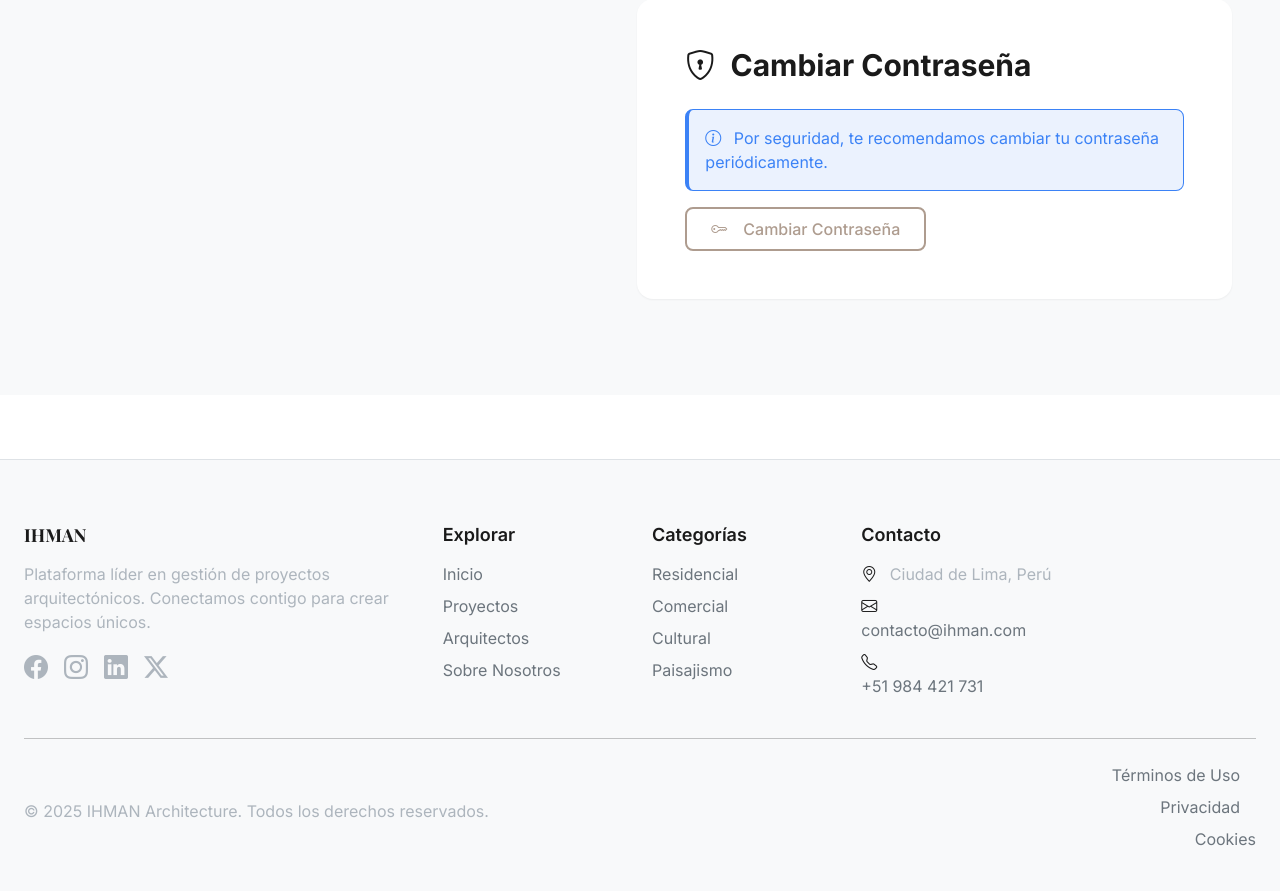
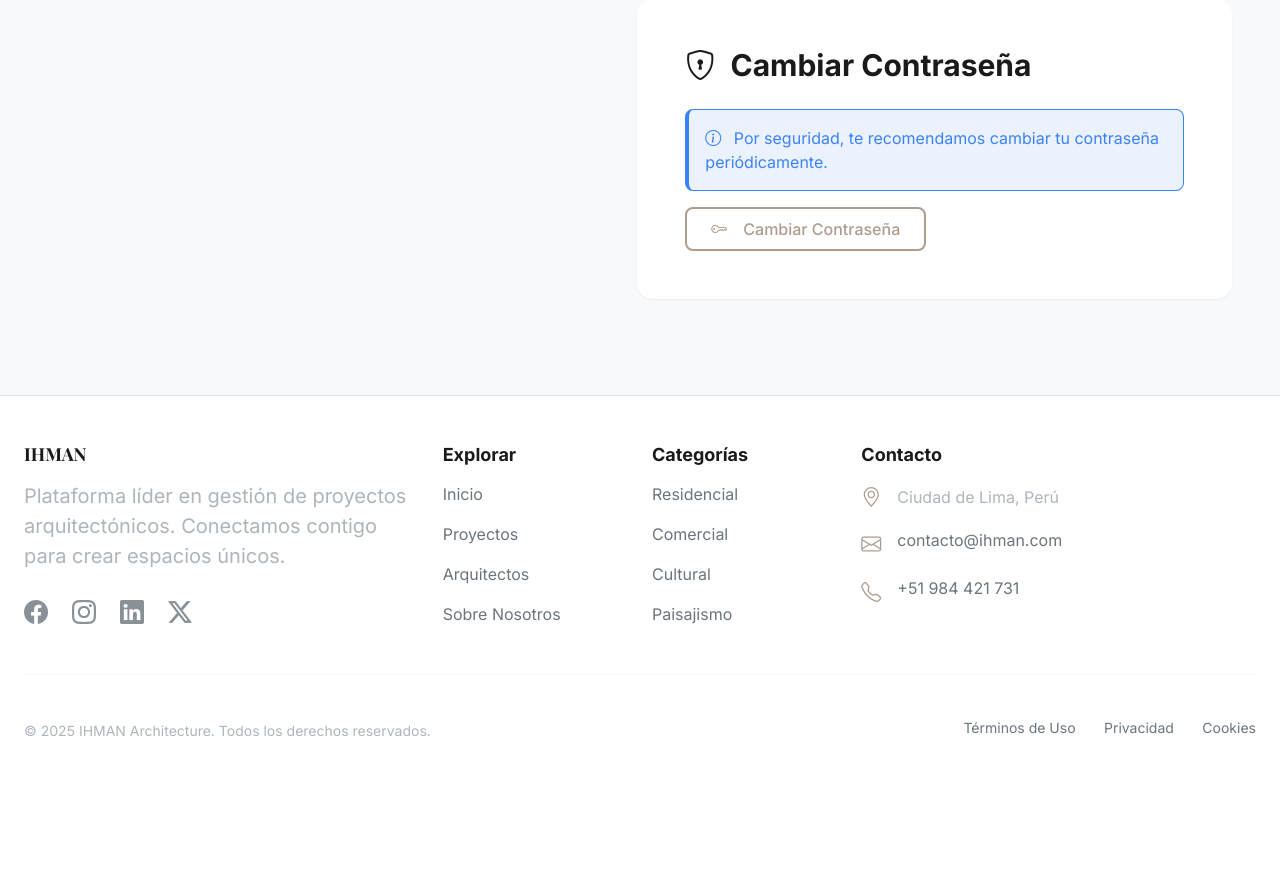
Before and after one commit to Khaus-Drako/Vulcano, a Django app: page /perfil/ in a window 1280 px wide. Shown: the part 1095-1986 px from the top of the page. After the commit the page ends 1831 px from the top, so only its background shows below. Run offline with Django 5.2, Linux system fonts and the light colour scheme; the visitor is signed in with stand-in values (Sample User, id 1); data that the repository does not hold is empty.

Commit message:
Actualización del proyecto

```diff
--- /dev/null
+++ b/vulcano/static/css/footer.css
@@ -0,0 +1,96 @@
+/* ========== FOOTER STYLES ========== */
+.footer-vulcano {
+    background-color: var(--bg-primary);
+    border-top: 1px solid var(--border-color);
+    color: var(--text-secondary);
+    position: relative;
+}
+
+.footer-title {
+    color: var(--text-primary);
+    margin-bottom: var(--spacing-lg);
+    position: relative;
+}
+
+.footer-nav li {
+    transition: transform var(--transition-fast);
+}
+
+.footer-nav li:hover {
+    transform: translateX(5px);
+}
+
+.footer-link {
+    color: var(--text-secondary);
+    text-decoration: none;
+    transition: all var(--transition-fast);
+    display: inline-block;
+    position: relative;
+}
+
+.footer-link:hover {
+    color: var(--color-primary);
+}
+
+.footer-link::after {
+    content: '';
+    position: absolute;
+    width: 0;
+    height: 1px;
+    bottom: -2px;
+    left: 0;
+    background-color: var(--color-primary);
+    transition: width var(--transition-fast);
+}
+
+.footer-link:hover::after {
+    width: 100%;
+}
+
+.social-link {
+    color: var(--text-secondary);
+    transition: all var(--transition-fast);
+    opacity: 0.8;
+}
+
+.social-link:hover {
+    color: var(--color-primary);
+    opacity: 1;
+    transform: translateY(-3px);
+}
+
+.contact-info li {
+    transition: transform var(--transition-fast);
+}
+
+.contact-info li:hover {
+    transform: translateX(5px);
+}
+
+.contact-info i {
+    color: var(--color-primary);
+}
+
+/* Footer Bottom */
+.footer-vulcano hr {
+    border-color: var(--border-color);
+}
+
+.footer-vulcano .small {
+    font-size: 0.875rem;
+}
+
+/* Responsive adjustments */
+@media (max-width: 768px) {
+    .footer-vulcano {
+        text-align: center;
+    }
+
+    .contact-info li {
+        justify-content: center;
+    }
+
+    .social-links {
+        justify-content: center;
+    }
+}
--- a/vulcano/templates/base.html
+++ b/vulcano/templates/base.html
@@ -52,6 +52,7 @@
     <link rel="stylesheet" href="{% static 'css/dashboard_layout.css' %}">
     <link rel="stylesheet" href="{% static 'css/dashboard.css' %}">
     <link rel="stylesheet" href="{% static 'css/projects.css' %}">
+    <link rel="stylesheet" href="{% static 'css/footer.css' %}">
 
     {% block extra_css %}{% endblock %}
 
@@ -135,82 +136,87 @@
 
     <!-- Footer -->
     {% block footer %}
-    <footer class="footer-vulcano">
+    <footer class="footer-vulcano py-5 mt-auto">
         <div class="container-fluid container-custom">
-            <div class="row">
+            <div class="row g-4">
+                <!-- Columna de Marca -->
                 <div class="col-lg-4 mb-4 mb-lg-0">
-                    <h3 class="footer-title" style="font-family: var(--font-serif);">IHMAN</h3>
-                    <p class="text-muted">
+                    <h3 class="footer-title display-6 mb-3" style="font-family: var(--font-serif);">IHMAN</h3>
+                    <p class="text-muted lead mb-4">
                         Plataforma líder en gestión de proyectos arquitectónicos.
                         Conectamos contigo para crear espacios únicos.
                     </p>
-                    <div class="d-flex gap-3 mt-3">
-                        <a href="#" class="text-muted" aria-label="Facebook">
+                    <div class="d-flex gap-4 mt-3">
+                        <a href="#" class="social-link" aria-label="Facebook">
                             <i class="bi bi-facebook fs-4"></i>
                         </a>
-                        <a href="#" class="text-muted" aria-label="Instagram">
+                        <a href="#" class="social-link" aria-label="Instagram">
                             <i class="bi bi-instagram fs-4"></i>
                         </a>
-                        <a href="#" class="text-muted" aria-label="LinkedIn">
+                        <a href="#" class="social-link" aria-label="LinkedIn">
                             <i class="bi bi-linkedin fs-4"></i>
                         </a>
-                        <a href="#" class="text-muted" aria-label="Twitter">
+                        <a href="#" class="social-link" aria-label="Twitter">
                             <i class="bi bi-twitter-x fs-4"></i>
                         </a>
                     </div>
                 </div>
 
+                <!-- Columna de Navegación -->
                 <div class="col-lg-2 col-md-6 mb-4 mb-lg-0">
-                    <h5 class="footer-title">Explorar</h5>
-                    <ul class="list-unstyled">
-                        <li><a href="{% url 'vulcano:home' %}" class="footer-link">Inicio</a></li>
-                        <li><a href="{% url 'vulcano:home' %}?category=" class="footer-link">Proyectos</a></li>
-                        <li><a href="#" class="footer-link">Arquitectos</a></li>
-                        <li><a href="#" class="footer-link">Sobre Nosotros</a></li>
+                    <h5 class="footer-title fw-bold mb-3">Explorar</h5>
+                    <ul class="list-unstyled footer-nav">
+                        <li class="mb-2"><a href="{% url 'vulcano:home' %}" class="footer-link">Inicio</a></li>
+                        <li class="mb-2"><a href="{% url 'vulcano:home' %}?category=" class="footer-link">Proyectos</a></li>
+                        <li class="mb-2"><a href="#" class="footer-link">Arquitectos</a></li>
+                        <li class="mb-2"><a href="#" class="footer-link">Sobre Nosotros</a></li>
                     </ul>
                 </div>
 
+                <!-- Columna de Categorías -->
                 <div class="col-lg-2 col-md-6 mb-4 mb-lg-0">
-                    <h5 class="footer-title">Categorías</h5>
-                    <ul class="list-unstyled">
-                        <li><a href="{% url 'vulcano:home' %}?category=residential" class="footer-link">Residencial</a></li>
-                        <li><a href="{% url 'vulcano:home' %}?category=commercial" class="footer-link">Comercial</a></li>
-                        <li><a href="{% url 'vulcano:home' %}?category=cultural" class="footer-link">Cultural</a></li>
-                        <li><a href="{% url 'vulcano:home' %}?category=landscape" class="footer-link">Paisajismo</a></li>
+                    <h5 class="footer-title fw-bold mb-3">Categorías</h5>
+                    <ul class="list-unstyled footer-nav">
+                        <li class="mb-2"><a href="{% url 'vulcano:home' %}?category=residential" class="footer-link">Residencial</a></li>
+                        <li class="mb-2"><a href="{% url 'vulcano:home' %}?category=commercial" class="footer-link">Comercial</a></li>
+                        <li class="mb-2"><a href="{% url 'vulcano:home' %}?category=cultural" class="footer-link">Cultural</a></li>
+                        <li class="mb-2"><a href="{% url 'vulcano:home' %}?category=landscape" class="footer-link">Paisajismo</a></li>
                     </ul>
                 </div>
 
+                <!-- Columna de Contacto -->
                 <div class="col-lg-4 col-md-12">
-                    <h5 class="footer-title">Contacto</h5>
-                    <ul class="list-unstyled">
-                        <li class="mb-2">
-                            <i class="bi bi-geo-alt me-2"></i>
+                    <h5 class="footer-title fw-bold mb-3">Contacto</h5>
+                    <ul class="list-unstyled contact-info">
+                        <li class="d-flex align-items-center mb-3">
+                            <i class="bi bi-geo-alt me-3 fs-5"></i>
                             <span class="text-muted">Ciudad de Lima, Perú</span>
                         </li>
-                        <li class="mb-2">
-                            <i class="bi bi-envelope me-2"></i>
+                        <li class="d-flex align-items-center mb-3">
+                            <i class="bi bi-envelope me-3 fs-5"></i>
                             <a href="mailto:contacto@ihman.com" class="footer-link">contacto@ihman.com</a>
                         </li>
-                        <li class="mb-2">
-                            <i class="bi bi-telephone me-2"></i>
+                        <li class="d-flex align-items-center mb-3">
+                            <i class="bi bi-telephone me-3 fs-5"></i>
                             <a href="tel:+51984421731" class="footer-link">+51 984 421 731</a>
                         </li>
                     </ul>
                 </div>
             </div>
 
-            <hr class="my-4">
+            <hr class="my-4 opacity-25">
 
-            <div class="row align-items-center">
+            <!-- Footer Bottom -->
+            <div class="row align-items-center py-3">
                 <div class="col-md-6 text-center text-md-start mb-3 mb-md-0">
-                    <p class="text-muted mb-0">
+                    <p class="text-muted mb-0 small">
                         &copy; {% now "Y" %} IHMAN Architecture. Todos los derechos reservados.
                     </p>
                 </div>
                 <div class="col-md-6 text-center text-md-end">
-                    <a href="#" class="footer-link me-3">Términos de Uso</a>
-                    <a href="#" class="footer-link me-3">Privacidad</a>
-                    <a href="#" class="footer-link">Cookies</a>
+                    <a href="#" class="footer-link small me-4">Términos de Uso</a>
+                    <a href="#" class="footer-link small me-4">Privacidad</a>
+                    <a href="#" class="footer-link small">Cookies</a>
                 </div>
             </div>
         </div>
```
